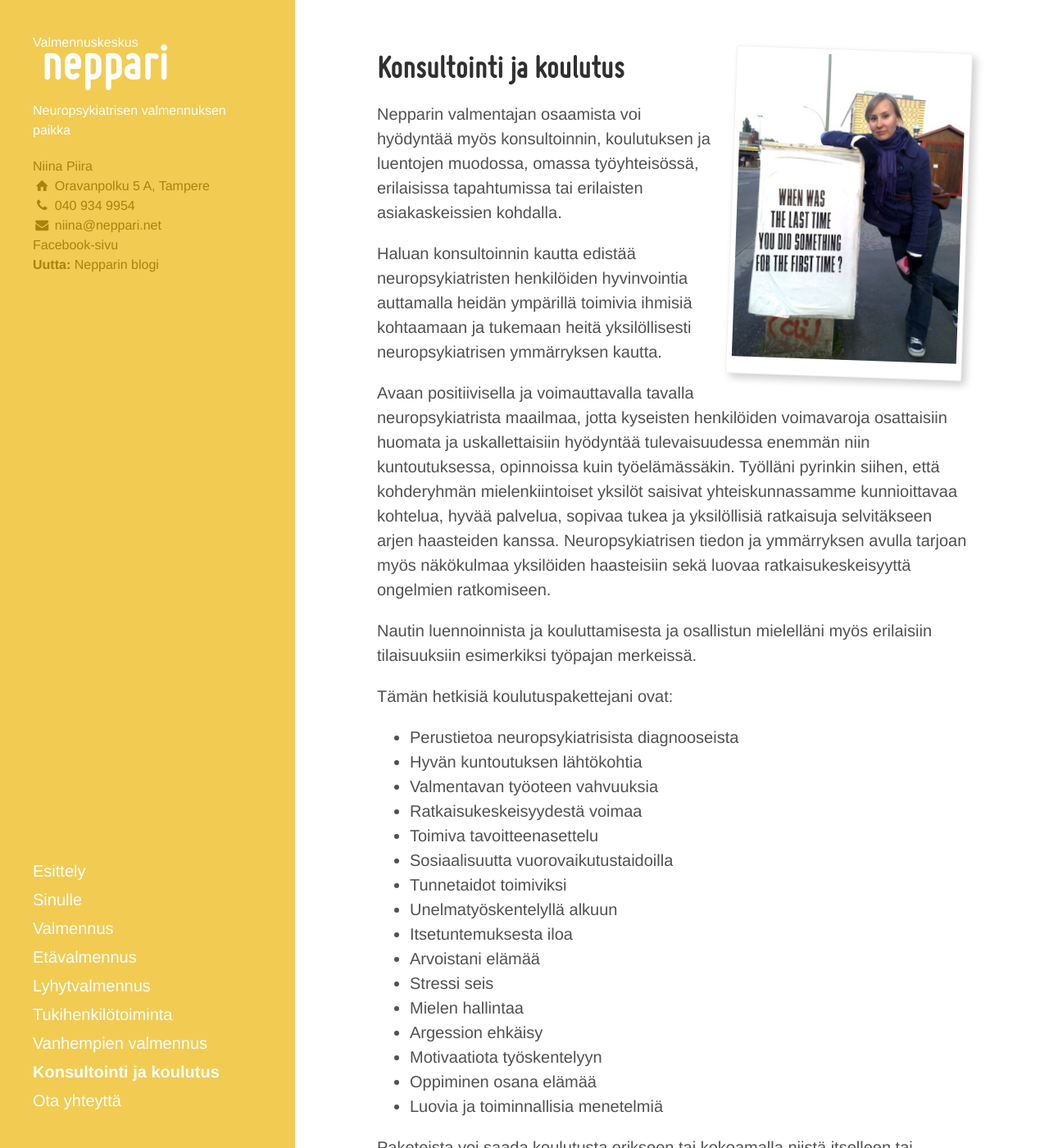
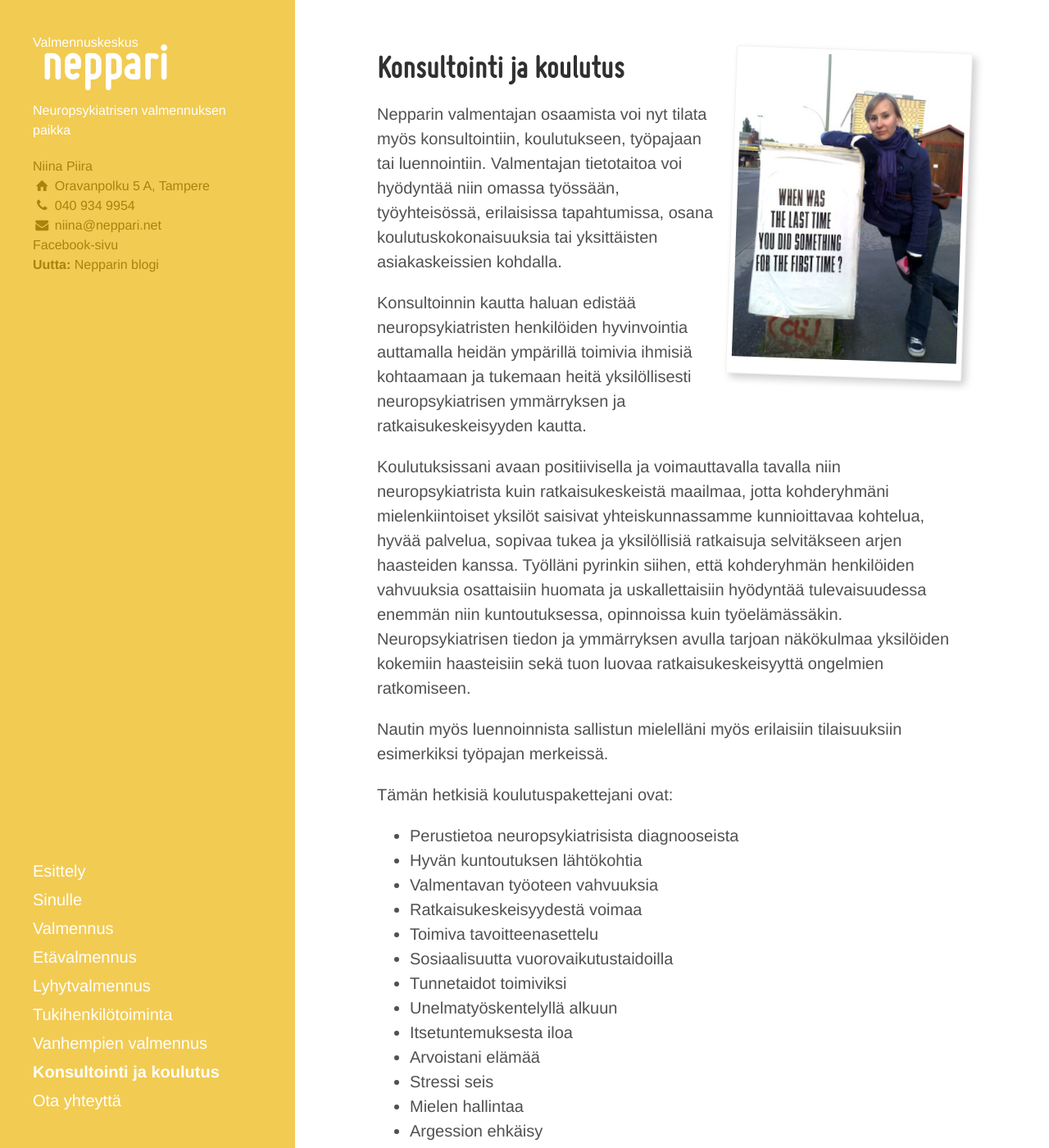
Before and after one commit to niinapiira/neppari.net, a Jekyll site: the page built from konsultointi-ja-koulutus.md, in a window 1280 px wide and 1400 px high. Shown: the whole window at 82% size. Built offline with Jekyll 4.4.1, drawn with Linux system fonts in a browser that asks for light colours; Markdown is read by kramdown in place of the engine named in the settings.

Commit message:
Updated konsultointi-ja-koulutus.md

```diff
--- a/konsultointi-ja-koulutus.md
+++ b/konsultointi-ja-koulutus.md
@@ -16,13 +16,16 @@ polaroid: ""
 
 
 
-Nepparin valmentajan osaamista voi hyödyntää myös konsultoinnin, koulutuksen ja luentojen muodossa, omassa työyhteisössä, erilaisissa tapahtumissa tai erilaisten asiakaskeissien kohdalla.
 
-Haluan konsultoinnin kautta edistää neuropsykiatristen henkilöiden hyvinvointia auttamalla heidän ympärillä toimivia ihmisiä kohtaamaan ja tukemaan heitä yksilöllisesti neuropsykiatrisen ymmärryksen kautta.
+Nepparin valmentajan osaamista voi nyt tilata myös konsultointiin, koulutukseen, työpajaan tai luennointiin. Valmentajan tietotaitoa voi hyödyntää niin omassa työssään, työyhteisössä, erilaisissa tapahtumissa, osana koulutuskokonaisuuksia tai yksittäisten asiakaskeissien kohdalla.
 
-Avaan positiivisella ja voimauttavalla tavalla neuropsykiatrista maailmaa, jotta kyseisten henkilöiden voimavaroja osattaisiin huomata ja uskallettaisiin hyödyntää tulevaisuudessa enemmän niin kuntoutuksessa, opinnoissa kuin työelämässäkin. Työlläni pyrinkin siihen, että kohderyhmän mielenkiintoiset yksilöt saisivat yhteiskunnassamme kunnioittavaa kohtelua, hyvää palvelua, sopivaa tukea ja yksilöllisiä ratkaisuja selvitäkseen arjen haasteiden kanssa. Neuropsykiatrisen tiedon ja ymmärryksen avulla tarjoan myös näkökulmaa yksilöiden haasteisiin sekä luovaa ratkaisukeskeisyyttä ongelmien ratkomiseen.
+Konsultoinnin kautta haluan edistää neuropsykiatristen henkilöiden hyvinvointia auttamalla heidän ympärillä toimivia ihmisiä kohtaamaan ja tukemaan heitä yksilöllisesti neuropsykiatrisen ymmärryksen ja ratkaisukeskeisyyden kautta.
 
-Nautin luennoinnista ja kouluttamisesta ja osallistun mielelläni myös erilaisiin tilaisuuksiin esimerkiksi työpajan merkeissä.
+Koulutuksissani avaan positiivisella ja voimauttavalla tavalla niin neuropsykiatrista kuin ratkaisukeskeistä maailmaa, jotta kohderyhmäni mielenkiintoiset yksilöt saisivat yhteiskunnassamme kunnioittavaa kohtelua, hyvää palvelua, sopivaa tukea ja yksilöllisiä ratkaisuja selvitäkseen arjen haasteiden kanssa. Työlläni pyrinkin siihen, että kohderyhmän henkilöiden vahvuuksia osattaisiin huomata ja uskallettaisiin hyödyntää tulevaisuudessa enemmän niin kuntoutuksessa, opinnoissa kuin työelämässäkin.
+Neuropsykiatrisen tiedon ja ymmärryksen avulla tarjoan näkökulmaa yksilöiden kokemiin haasteisiin sekä tuon luovaa ratkaisukeskeisyyttä ongelmien ratkomiseen.
+
+Nautin myös luennoinnista
+sallistun mielelläni myös erilaisiin tilaisuuksiin esimerkiksi työpajan merkeissä.
 
 Tämän hetkisiä koulutuspakettejani ovat:
 - Perustietoa neuropsykiatrisista diagnooseista
```
